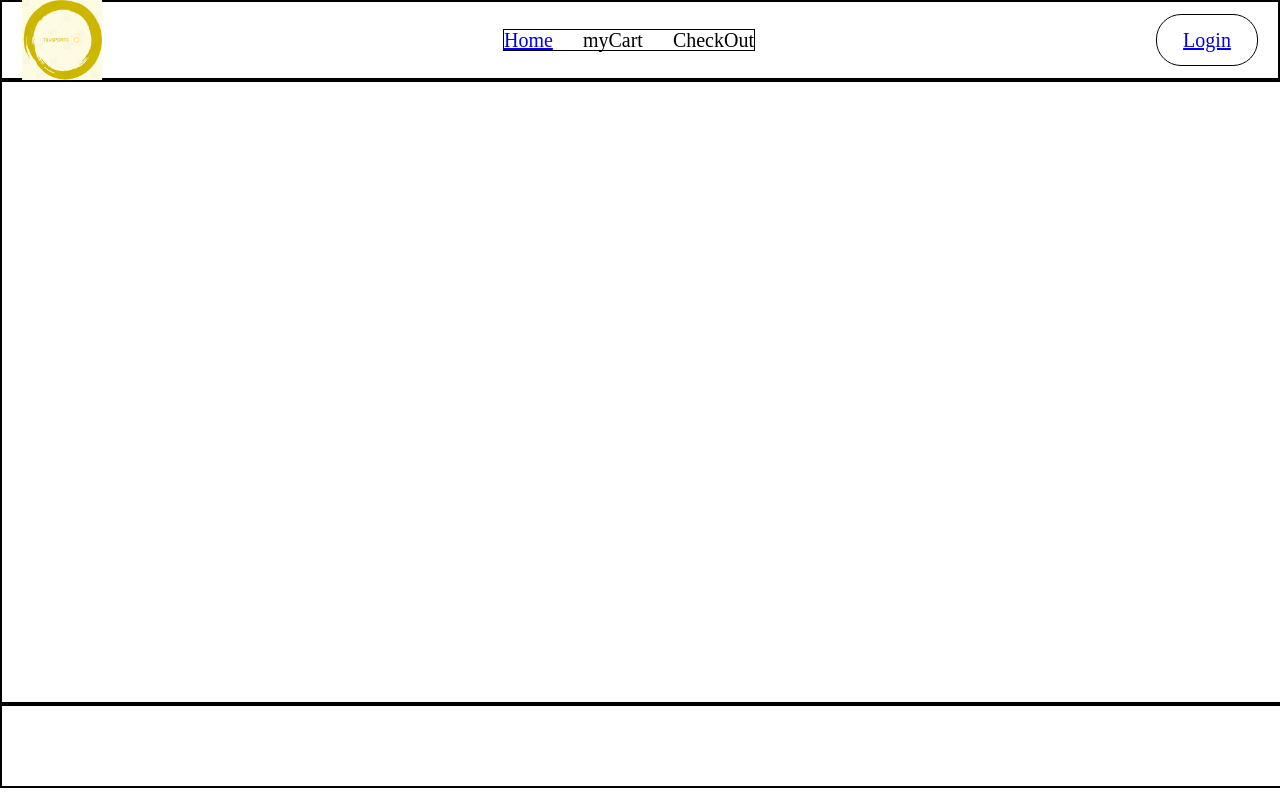
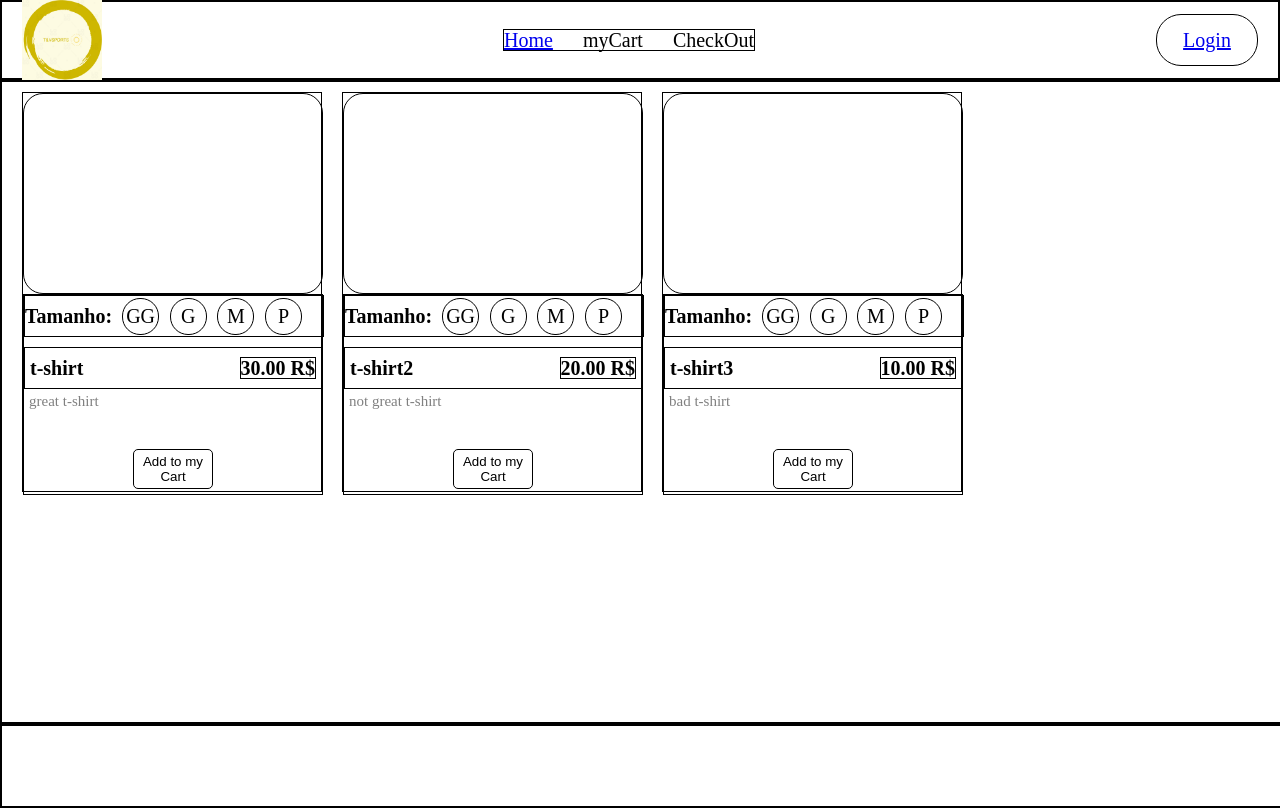
Before and after one commit to Tadeuvelloso/projeto15-t-vsports-front, a React (Create React App) app: page / in a window 1280 px wide. Shown: the top 808 px of the page. Built offline with nearby package versions, Linux system fonts and the light colour scheme.

Commit message:
:feat Added product component for front-end and map function for front end tests

```diff
--- a/src/contexts/customer.js
+++ b/src/contexts/customer.js
@@ -9,9 +9,11 @@ export const CustomerProvider = ({ children }) => {
     const [token, setToken] = useState(false)
     const [name, setName] = useState("");
 
-    return(
+
+
+    return (
         <CustomerContext.Provider
-            value={{ token, setToken, name, setName }}>
+            value={{ token, setToken, name, setName}}>
             {children}
         </CustomerContext.Provider>
     )
--- a/src/pages/HomePage.js
+++ b/src/pages/HomePage.js
@@ -2,31 +2,73 @@ import { useContext } from "react"
 import styled from "styled-components"
 import { CustomerContext } from "../contexts/customer"
 import GlobalHeader from "./components/GlobalHeader"
+import ProductContainer from "./components/ProductContainer"
+
+export default function HomePage() {
+    const arrayToTest = [
+        {
+            productName: "t-shirt",
+            description: "great t-shirt",
+            brand: "nike",
+            category: "G",
+            price: 30.00,
+            country: "Brasil"
+        },
+        {
+            productName: "t-shirt2",
+            description: "not great t-shirt",
+            brand: "par",
+            category: "M",
+            price: 20.00,
+            country: "EUA"
+        },
+        {
+            productName: "t-shirt3",
+            description: " bad t-shirt",
+            brand: "puma",
+            category: "P",
+            price: 10.00,
+            country: "França"
+        }
+    ]
 
 
-export default function HomePage() {
-    let { token, name} = useContext(CustomerContext)
+    return (
+        <>
+            <GlobalHeader></GlobalHeader>
+            <MainContent>
 
-    console.log(token)
-    return(
-        <>
-          <GlobalHeader></GlobalHeader>
-            <MainContent></MainContent>
+                {arrayToTest.map((array, index) => {
+                    return (
+                        <>
+                            <ProductContainer key={index} productName = {array.productName} price = {array.price} description={array.description} category = {array.category} country = {array.country} />
+                        </>
+                    )
+                })
+
+                }
+
+
+            </MainContent>
             <FooterContainer></FooterContainer>
         </>
     )
 }
-
-
-const MainContent = styled.main`
-    width: 100%;
-    height: 620px;
-    border: 2px solid black;
-`
-
 
 const FooterContainer = styled.footer`
     width: 100%;
     height: 80px;
     border: 2px solid black;
 `
+const MainContent = styled.main`
+    width: 100%;
+    height: 620px;
+    border: 2px solid black;
+    padding: 10px;
+
+    display: flex;
+    flex-wrap: wrap;
+    flex-direction: row;
+    justify-content: flex-start;
+    overflow: auto;
+`
--- /dev/null
+++ b/src/pages/components/ProductContainer.js
@@ -0,0 +1,140 @@
+import { useContext } from "react"
+import styled from "styled-components"
+import { CustomerContext } from "../../contexts/customer"
+export default function ProductContainer(props) {
+    const { token, setName } = useContext(CustomerContext)
+    const { productName, price, description, category, country } = props
+
+    function addToCart() {
+
+
+
+    }
+
+
+    return (
+        <OuterProductContainer>
+            <ImageContainer></ImageContainer>
+            <DescriptionContainer>
+                <OuterSizeContainer>
+                    <h1>Tamanho:</h1>
+                    <InnerSizeContainer>
+                        <Size>GG</Size>
+                        <Size>G</Size>
+                        <Size>M</Size>
+                        <Size>P</Size>
+                    </InnerSizeContainer>
+                </OuterSizeContainer>
+                <SecondaryDescription>
+                    <h1>{productName}</h1>
+                    <PriceTag>
+                        <h1>{Number(price).toFixed(2)} R$</h1>
+                    </PriceTag>
+                </SecondaryDescription>
+                <DescriptionText>{description}</DescriptionText>
+                <ToCartButton onClick={addToCart}>Add to my Cart</ToCartButton>
+            </DescriptionContainer>
+        </OuterProductContainer>
+    )
+}
+
+const DescriptionContainer = styled.div`
+    position: relative;
+    border: 1px solid black;
+    width: 100%;
+    height: 50%;
+    display: flex;
+    flex-direction: column;
+`
+const DescriptionText = styled.div`
+    font-size: 15px;
+    color: gray;
+    text-align: justify;
+    padding: 5px;
+
+`
+const ImageContainer = styled.div`
+    border: 1px solid black;
+    width: 100%;
+    height: 50%;
+    border-radius: 20px ;
+`
+const InnerSizeContainer = styled.div`
+    display: flex;
+    flex-direction: row;
+    align-items: center;
+    justify-content: space-between;
+    width: 180px;
+`
+const OuterSizeContainer = styled.div`
+    height: 40px;
+    border: 1px solid black;
+    width: 100%;
+    display: flex;
+    margin-bottom: 10px;
+    flex-direction: row;
+    align-items: center;
+
+    h1 {
+        font-size: 20px;
+        font-weight: bold;
+        margin-right: 10px;
+    }
+`
+const OuterProductContainer = styled.div`
+    box-sizing: border-box;
+    border: 1px solid black;
+    width: 300px;
+    height: 400px;
+    margin-right: 10px;
+    margin-left: 10px;
+`
+const PriceTag = styled.div`
+    display: flex;
+    flex-direction: row;
+    align-items: center;
+    justify-content: flex-end;
+    border: 1px solid black;
+    h1 {
+        font-size: 20px;
+        font-weight: bold;
+
+    }
+`
+const SecondaryDescription = styled.div`
+    display: flex;
+    border: 1px solid black;
+    height: 40px;
+    flex-direction: row;
+    align-items: center;
+    padding-right: 5px;
+    justify-content: space-between;
+    padding-left: 5px;
+
+    h1 {
+        font-size: 20px;
+        font-weight: bold;
+    }
+`
+const Size = styled.div`
+    font-size: 20px;
+    width: 35px;
+    height: 35px;
+    border-radius: 18px;
+    border: 1px solid black;
+    display: flex;
+    justify-content: center;
+    align-items: center;
+`
+const ToCartButton = styled.button`
+    position: absolute;
+    display: flex;
+    border: 1px solid black;
+    width: 80px;
+    height: 40px;
+    border-radius: 5px;
+    background-color: #FFFFFF;
+    align-self: center;
+    align-items: center;
+    bottom: 5px;
+`
```
